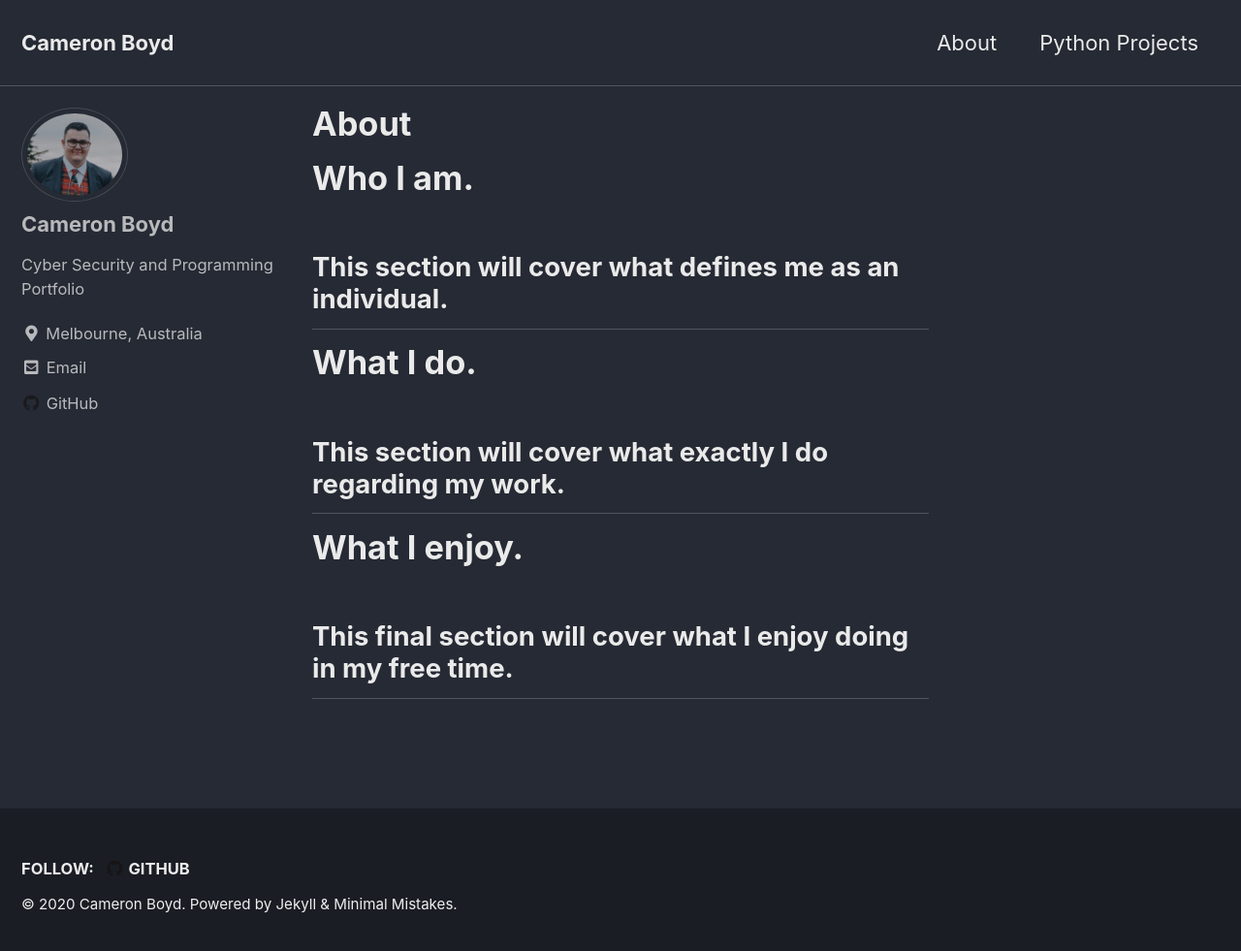
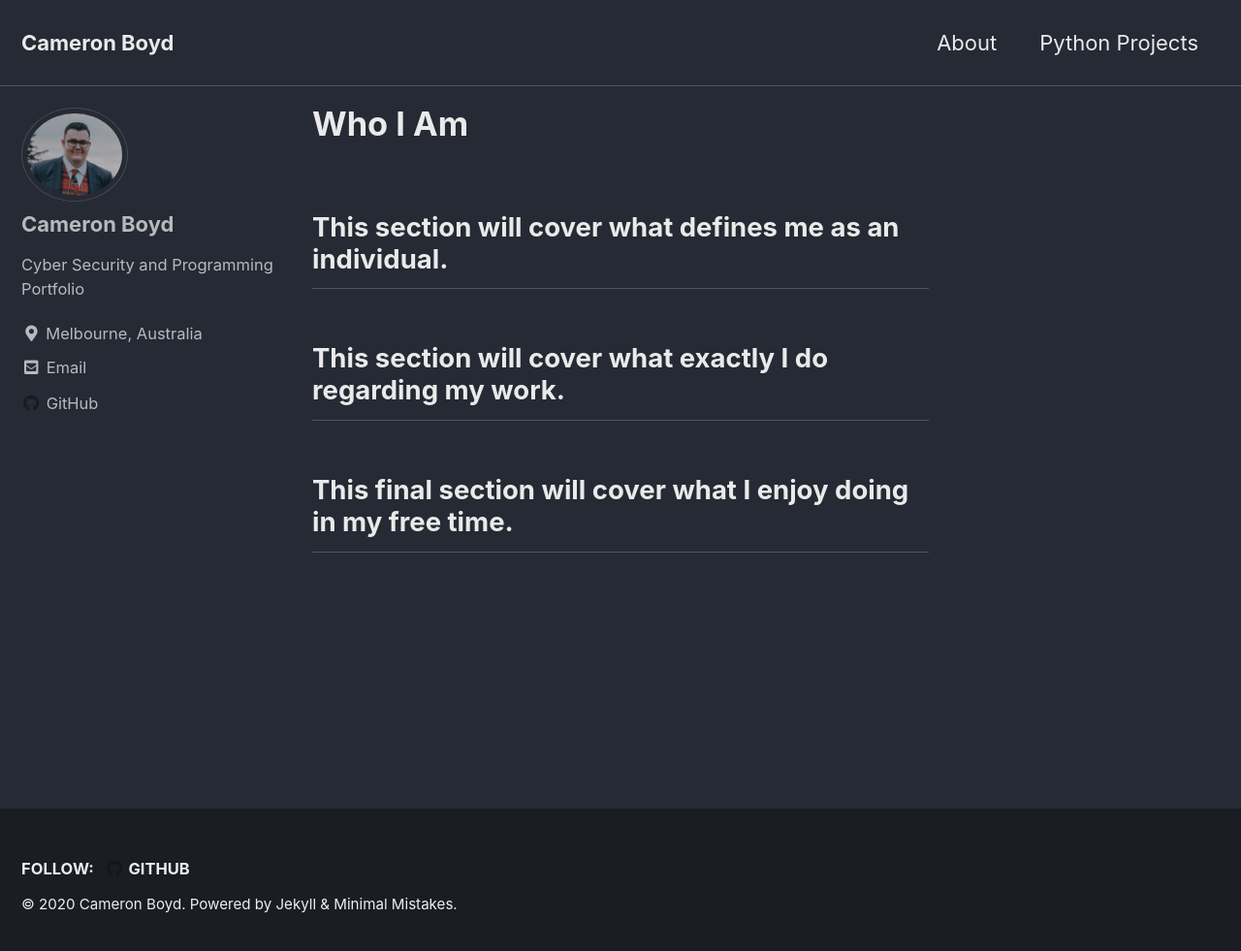
Before and after one commit to cjboyd1999/cjboyd1999.github.io, a Jekyll site: the page built from _pages/about.md, in a window 1280 px wide and 989 px high. Shown: the top 981 px of the window at 97% size. Built offline with Jekyll 4.4.1, drawn with Linux system fonts in a browser that asks for light colours; cached includes are drawn as plain includes.

```diff
--- a/_pages/about.md
+++ b/_pages/about.md
@@ -1,16 +1,10 @@
 ---
-title: "About"
+title: "Who I Am"
 permalink: /about/
 ---
 
-# Who I am.
-
 ## This section will cover what defines me as an individual.
-
-# What I do.
 
 ## This section will cover what exactly I do regarding my work.
 
-# What I enjoy.
-
 ## This final section will cover what I enjoy doing in my free time.
```
Also changed, not shown: _pages/404.md (+1 -1 lines), _pages/python.md (+0 -1 lines).
